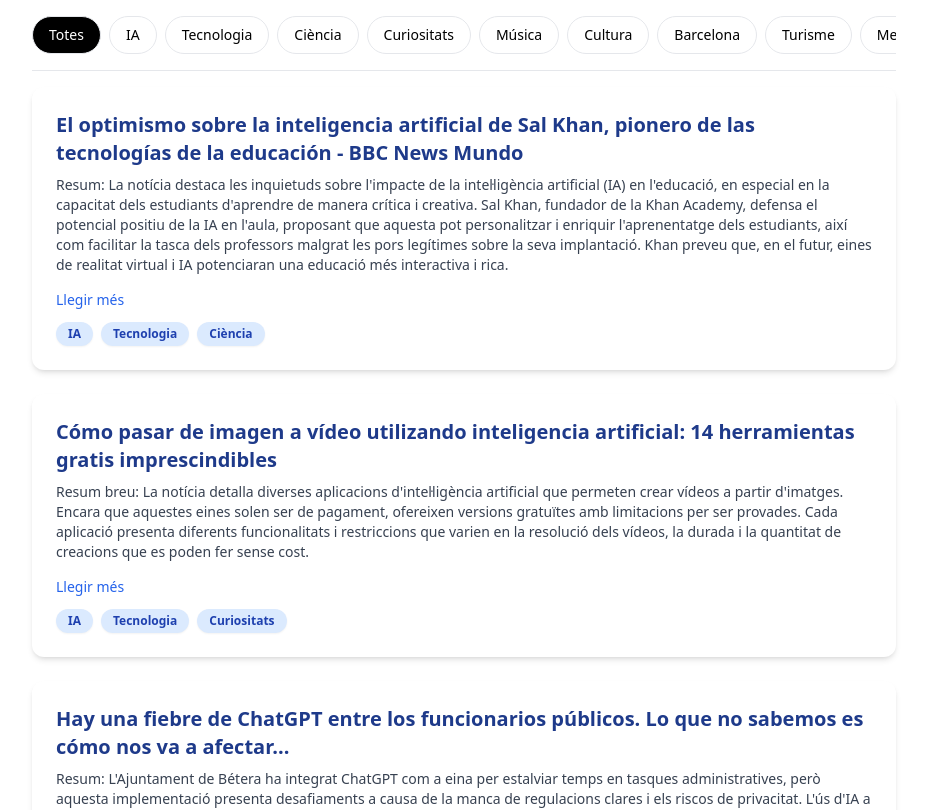
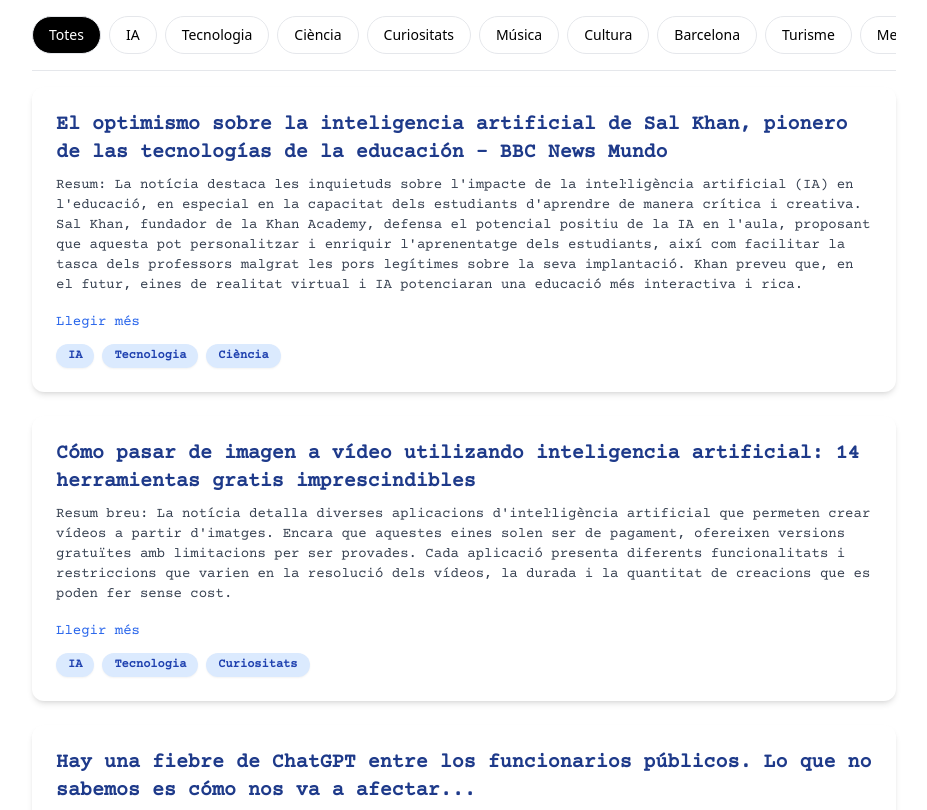
Before and after one commit to Celuloide75/Noticies_ai, a React (Vite) app in the folder web-tailwind/: page / in a window 1280 px wide. Shown: the top 810 px of the page, without its empty margins (176-1103 px from the left). Built offline with nearby package versions, Linux system fonts and the light colour scheme.

Commit message:
Canvis visuals: nova font Courier Prime

```diff
--- a/web-tailwind/index.html
+++ b/web-tailwind/index.html
@@ -4,6 +4,7 @@
     <meta charset="UTF-8" />
     <meta name="viewport" content="width=device-width, initial-scale=1.0" />
     <title>Resums de Notícies</title>
+    <link href="https://fonts.googleapis.com/css2?family=Courier+Prime&display=swap" rel="stylesheet">
   </head>
   <body>
     <div id="root"></div>
--- a/web-tailwind/src/components/NoticiaCard.tsx
+++ b/web-tailwind/src/components/NoticiaCard.tsx
@@ -11,15 +11,19 @@
 const NoticiaCard: React.FC<{ noticia: Noticia }> = ({ noticia }) => {
   return (
     <div className="bg-white rounded-xl p-6 shadow-md hover:shadow-lg transition">
-      <h2 className="text-xl font-bold mb-2 text-blue-900">{noticia.titol}</h2>
-      <p className="text-sm text-gray-700 mb-3">{noticia.resum}</p>
+      <h2 className="text-xl font-bold mb-2 text-blue-900 font-courier">
+        {noticia.titol}
+      </h2>
 
-      {/* ✅ MOGUT cap aquí */}
+      <p className="text-sm text-gray-700 mb-3 font-courier">
+        {noticia.resum}
+      </p>
+
       <a
         href={noticia.url}
         target="_blank"
         rel="noopener noreferrer"
-        className="inline-block mb-3 text-sm text-blue-600 hover:underline"
+        className="inline-block mb-3 text-sm text-blue-600 hover:underline font-courier"
       >
         Llegir més
       </a>
@@ -29,7 +33,7 @@
           {noticia.categories.map((categoria, idx) => (
             <span
               key={idx}
-              className="bg-blue-100 text-blue-800 text-xs font-semibold px-3 py-1 rounded-full shadow-sm"
+              className="bg-blue-100 text-blue-800 text-xs font-semibold px-3 py-1 rounded-full shadow-sm font-courier"
             >
               {categoria}
             </span>
--- a/web-tailwind/tailwind.config.js
+++ b/web-tailwind/tailwind.config.js
@@ -1,5 +1,11 @@
 export default {
   content: ["./index.html", "./src/**/*.{js,ts,jsx,tsx}"],
-  theme: { extend: {} },
+  theme: {
+    extend: {
+      fontFamily: {
+        courier: ['"Courier Prime"', 'monospace'],
+      },
+    },
+  },
   plugins: [],
 };
```
